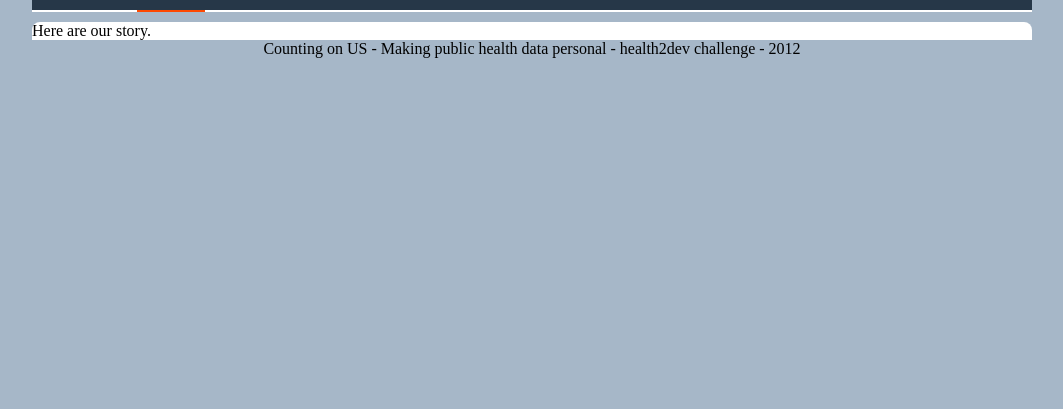
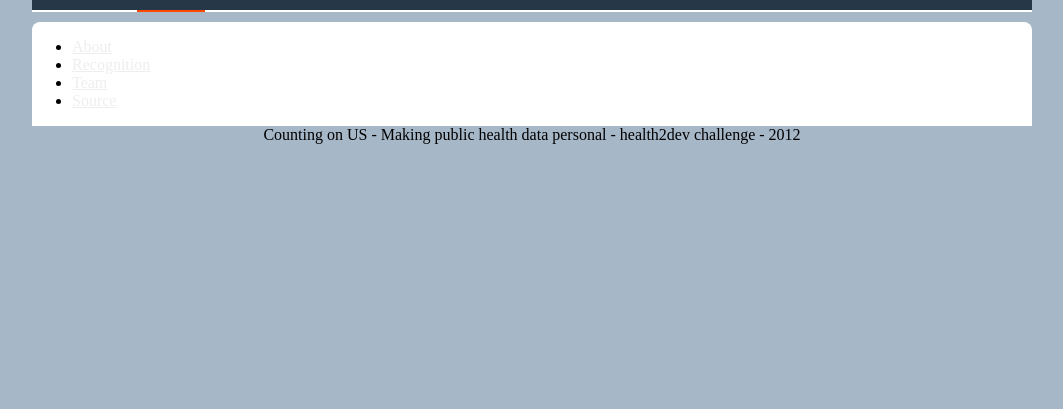
Before and after one commit to scan33scan33/CoUS, a Django app: page /mine/about in a window 1280 px wide. Shown: the part 153-562 px from the top of the page, without its empty margins (108-1171 px from the left). Run offline with Django 3.2, Linux system fonts and the light colour scheme; parts of the project's set-up code (start-up, migrations or seed data) failed here and were passed over; some libraries are stand-ins or nearby versions.

Commit message:
Frontend: about.html

```diff
--- a/health2012/template/mine/about.html
+++ b/health2012/template/mine/about.html
@@ -3,6 +3,7 @@
 <title>Counting on US</title>
 <script type='text/javascript' src='http://ajax.googleapis.com/ajax/libs/jquery/1.7.1/jquery.min.js'></script>
 <link href="/static/style.css" rel="stylesheet" type="text/css" />
+<link href="/static/about.css" rel="stylesheet" type="text/css" />
 <link href="/static/navigation.css" rel="stylesheet" type="text/css" />
 
 <script type="text/javascript">
@@ -75,7 +76,16 @@ $(document).ready(function(){
     </div>
 
 <div id="individual">
-	Here are our story.
+	<div class="about-top-wrapper">
+		<div class="about-us-navi">
+			<ul class="menu">
+			  <li><a href="#" class="active"><span>About</span></a></li>
+			  <li><a href="#"><span>Recognition</span></a></li>
+			  <li><a href="#"><span>Team</span></a></li>
+			  <li><a href="#"><span>Source</span></a></li>
+			</ul>
+		</div>
+	</div>
 </div>
 <div id="footer">
 Counting on US - Making public health data personal - health2dev challenge - 2012
```
Also changed, not shown: 3 other files.
